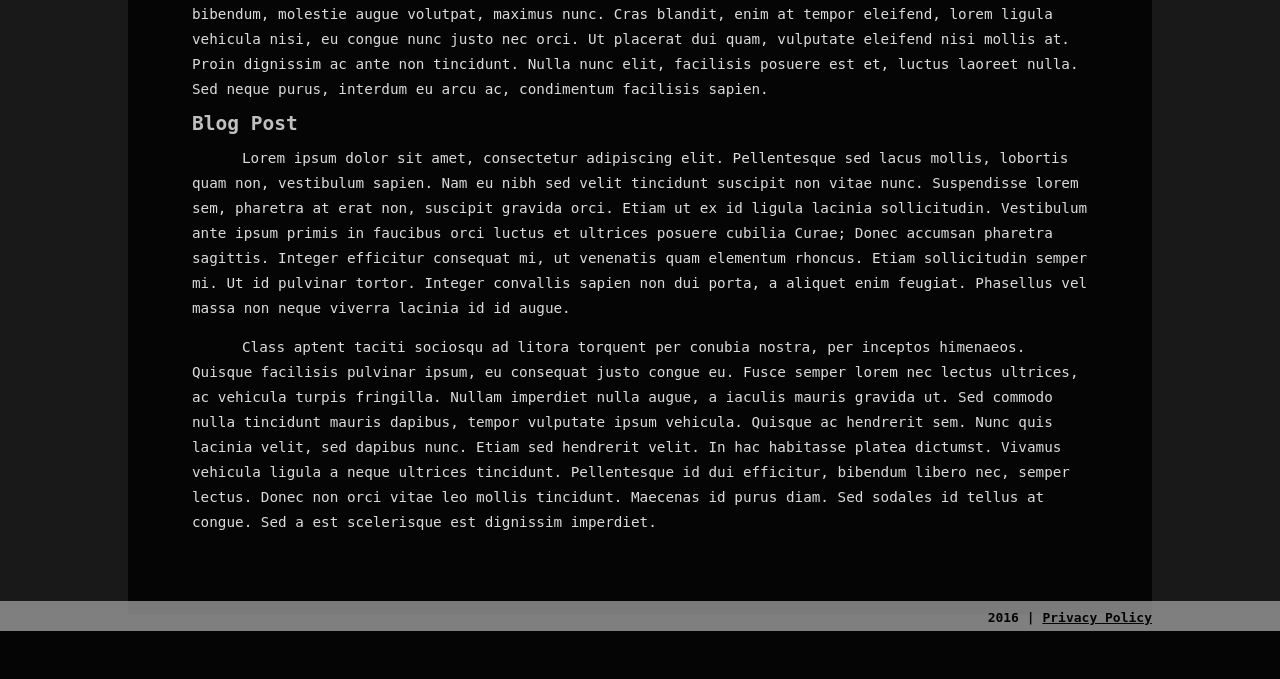
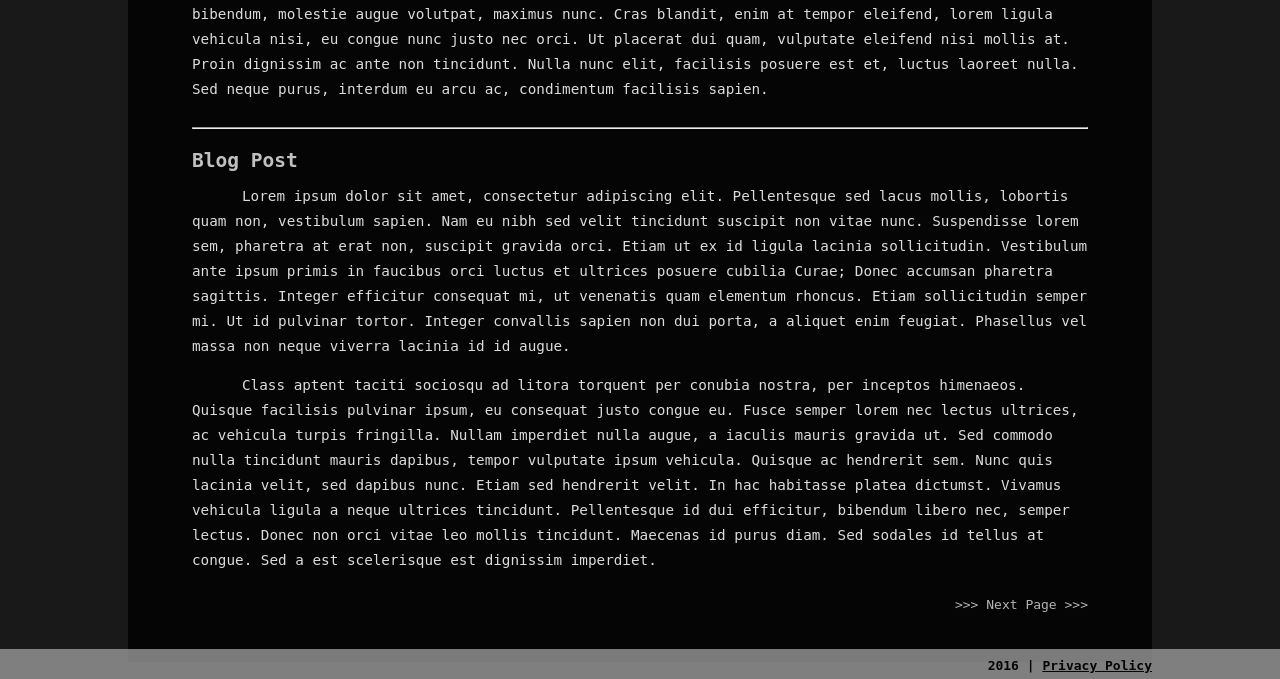
Before and after one commit to jwaitze/jake-personal-website, a PHP site: page /blog in a window 1280 px wide. Shown: the part 799-1478 px from the top of the page. Before the commit the page ends 1430 px from the top, so only its background shows below. Run offline with PHP 8.4, Linux system fonts and the light colour scheme; some libraries are stand-ins or nearby versions.

Commit message:
Making blog post logic, next to make page changing and post limiting. in the future, make it so posts are listed chronologically with most recent first.

```diff
--- a/blog/posts/2016-07-17.php
+++ b/blog/posts/2016-07-17.php
@@ -1,5 +1,5 @@
 				<div class="blogpost">
-					<h2 id="inlineElement">Blog Post</h2>
+					<a href="<?php echo $page_filepath; ?>"><h2 id="inlineElement">Blog Post</h2></a>
 					<p>Lorem ipsum dolor sit amet, consectetur adipiscing elit. Pellentesque sed lacus mollis, lobortis quam non, vestibulum sapien. Nam eu nibh sed velit tincidunt suscipit non vitae nunc. Suspendisse lorem sem, pharetra at erat non, suscipit gravida orci. Etiam ut ex id ligula lacinia sollicitudin. Vestibulum ante ipsum primis in faucibus orci luctus et ultrices posuere cubilia Curae; Donec accumsan pharetra sagittis. Integer efficitur consequat mi, ut venenatis quam elementum rhoncus. Etiam sollicitudin semper mi. Ut id pulvinar tortor. Integer convallis sapien non dui porta, a aliquet enim feugiat. Phasellus vel massa non neque viverra lacinia id id augue.</p>
 					<p>Class aptent taciti sociosqu ad litora torquent per conubia nostra, per inceptos himenaeos. Quisque facilisis pulvinar ipsum, eu consequat justo congue eu. Fusce semper lorem nec lectus ultrices, ac vehicula turpis fringilla. Nullam imperdiet nulla augue, a iaculis mauris gravida ut. Sed commodo nulla tincidunt mauris dapibus, tempor vulputate ipsum vehicula. Quisque ac hendrerit sem. Nunc quis lacinia velit, sed dapibus nunc. Etiam sed hendrerit velit. In hac habitasse platea dictumst. Vivamus vehicula ligula a neque ultrices tincidunt. Pellentesque id dui efficitur, bibendum libero nec, semper lectus. Donec non orci vitae leo mollis tincidunt. Maecenas id purus diam. Sed sodales id tellus at congue. Sed a est scelerisque est dignissim imperdiet.</p>
 					<p>Nam auctor porta placerat. Mauris congue maximus risus eget blandit. Maecenas quis diam mauris. Etiam ut tincidunt erat. Aliquam egestas dui sed aliquam condimentum. Cras vitae metus vitae ante molestie auctor. Fusce consectetur arcu nec orci vehicula tristique. Vivamus quam mauris, efficitur eget venenatis eu, ornare quis neque. Suspendisse feugiat purus eget lectus congue ornare.</p>
--- a/blog/posts/2016-07-17_2.php
+++ b/blog/posts/2016-07-17_2.php
@@ -1,5 +1,5 @@
 				<div class="blogpost">
-					<h2 id="inlineElement">Blog Post</h2>
+					<a href="<?php echo $page_filepath; ?>"><h2 id="inlineElement">Blog Post</h2></a>
 					<p>Lorem ipsum dolor sit amet, consectetur adipiscing elit. Pellentesque sed lacus mollis, lobortis quam non, vestibulum sapien. Nam eu nibh sed velit tincidunt suscipit non vitae nunc. Suspendisse lorem sem, pharetra at erat non, suscipit gravida orci. Etiam ut ex id ligula lacinia sollicitudin. Vestibulum ante ipsum primis in faucibus orci luctus et ultrices posuere cubilia Curae; Donec accumsan pharetra sagittis. Integer efficitur consequat mi, ut venenatis quam elementum rhoncus. Etiam sollicitudin semper mi. Ut id pulvinar tortor. Integer convallis sapien non dui porta, a aliquet enim feugiat. Phasellus vel massa non neque viverra lacinia id id augue.</p>
 					<p>Class aptent taciti sociosqu ad litora torquent per conubia nostra, per inceptos himenaeos. Quisque facilisis pulvinar ipsum, eu consequat justo congue eu. Fusce semper lorem nec lectus ultrices, ac vehicula turpis fringilla. Nullam imperdiet nulla augue, a iaculis mauris gravida ut. Sed commodo nulla tincidunt mauris dapibus, tempor vulputate ipsum vehicula. Quisque ac hendrerit sem. Nunc quis lacinia velit, sed dapibus nunc. Etiam sed hendrerit velit. In hac habitasse platea dictumst. Vivamus vehicula ligula a neque ultrices tincidunt. Pellentesque id dui efficitur, bibendum libero nec, semper lectus. Donec non orci vitae leo mollis tincidunt. Maecenas id purus diam. Sed sodales id tellus at congue. Sed a est scelerisque est dignissim imperdiet.</p>
 				</div>
--- a/css/main.css
+++ b/css/main.css
@@ -448,5 +448,18 @@ hr.fadingStyle {
 	font-size: 2em;
 }
 
-.blogpost {
+/* add a margin to the top if it's not the first blog post */
+/* don't add a margin if it's the second blogpost child */
+/* the first one is the close x for the main body */
+.blogpost:not(:nth-child(2)) {
+	margin-top: 25px;
 }
+
+/* add a margin at the bottom if it's not the last blog post */
+.blogpost:not(:last-child) {
+	margin-bottom: 25px;
+}
+
+.nextPage {
+	float: right;
+}
--- a/inc/blog.php
+++ b/inc/blog.php
@@ -7,20 +7,32 @@
 
 	$path = "posts";
 
-	if(isset($_GET['p'])) { // direct link to post
-		$filepath = $path . '/' . urldecode($_GET['p']) . '.php';
+	if(isset($_GET['post'])) { // direct link to post
+		$filepath = $path . '/' . urldecode($_GET['post']) . '.php';
 		if(!file_exists($filepath))
 			include("../inc/no_post_found.php");
-		else
-			echo file_get_contents($filepath);
+		else {
+			$page_filepath = "";
+			include($filepath);
+		}
 
-		return; // exit this included file
+		echo "<a href=\"../blog\"><<< Go to Blog <<<</a>";
+
+		return; // exit just this included file
 	}
 
-	$files = array_diff(scandir($path), array('.', '..')); // omit this dir and prev dir
-	foreach($files as $file)
-		echo file_get_contents($path . '/' . $file);
+	$files = array_diff(scandir($path), array('.', '..')); // omit this dir & prev dir
 
-	// need to add splitting up of X amount of blog posts... consider shrinking them and linking to them directly
+	// to limit the amount of posts shown, this is where i will choose what posts go in the array.
+
+	foreach($files as $file) {
+		$page_filepath = "?post=" . basename($file, ".php");
+		include($path . '/' . $file);
+
+		if($file != end($files)) // add the line if it's not the last entry
+			echo "<hr>";
+	}
+
+	echo "<a href=\"?page=2\"><div class=\"nextPage\">>>> Next Page >>></div></a>";
 
 ?>
```
